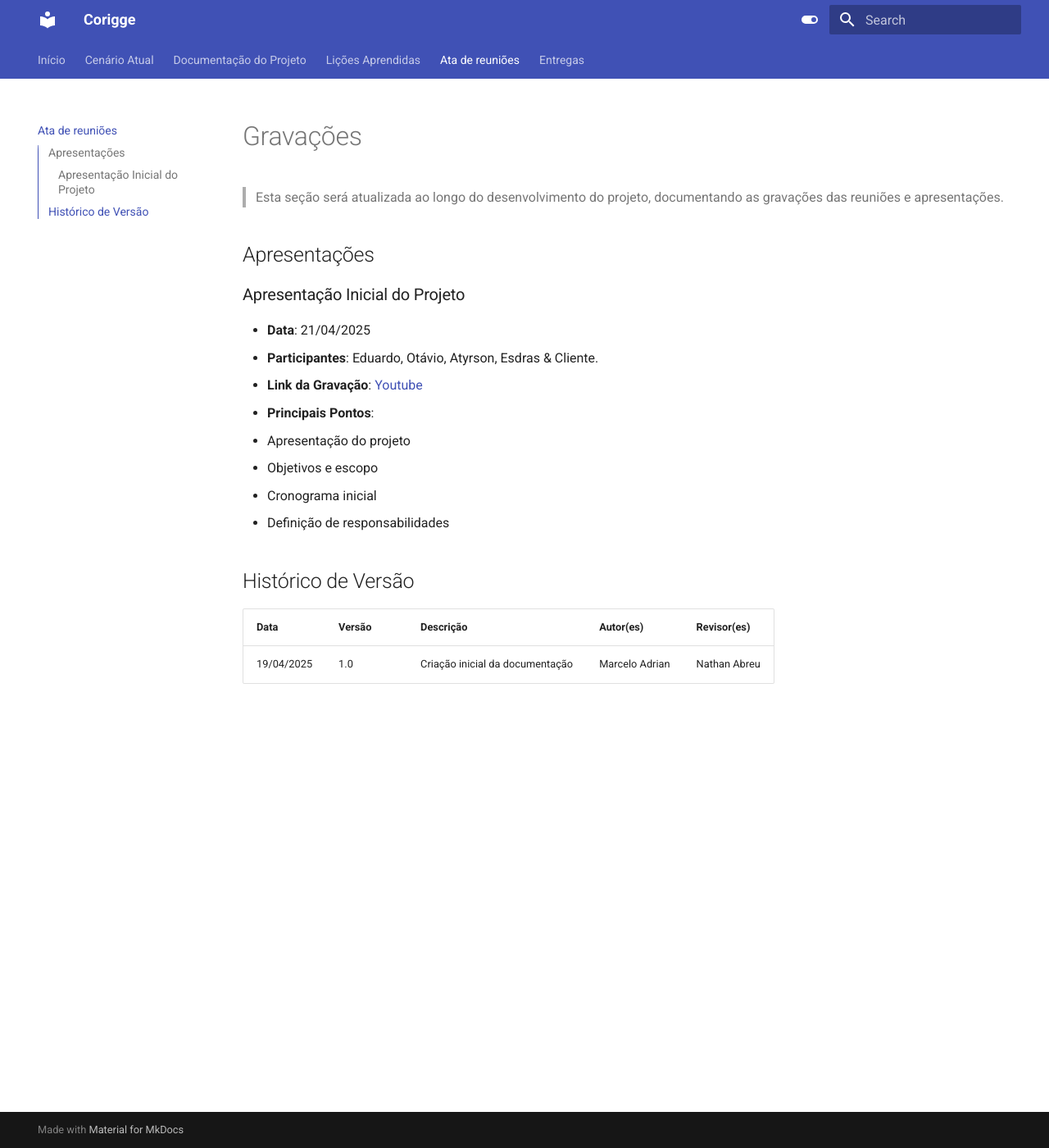
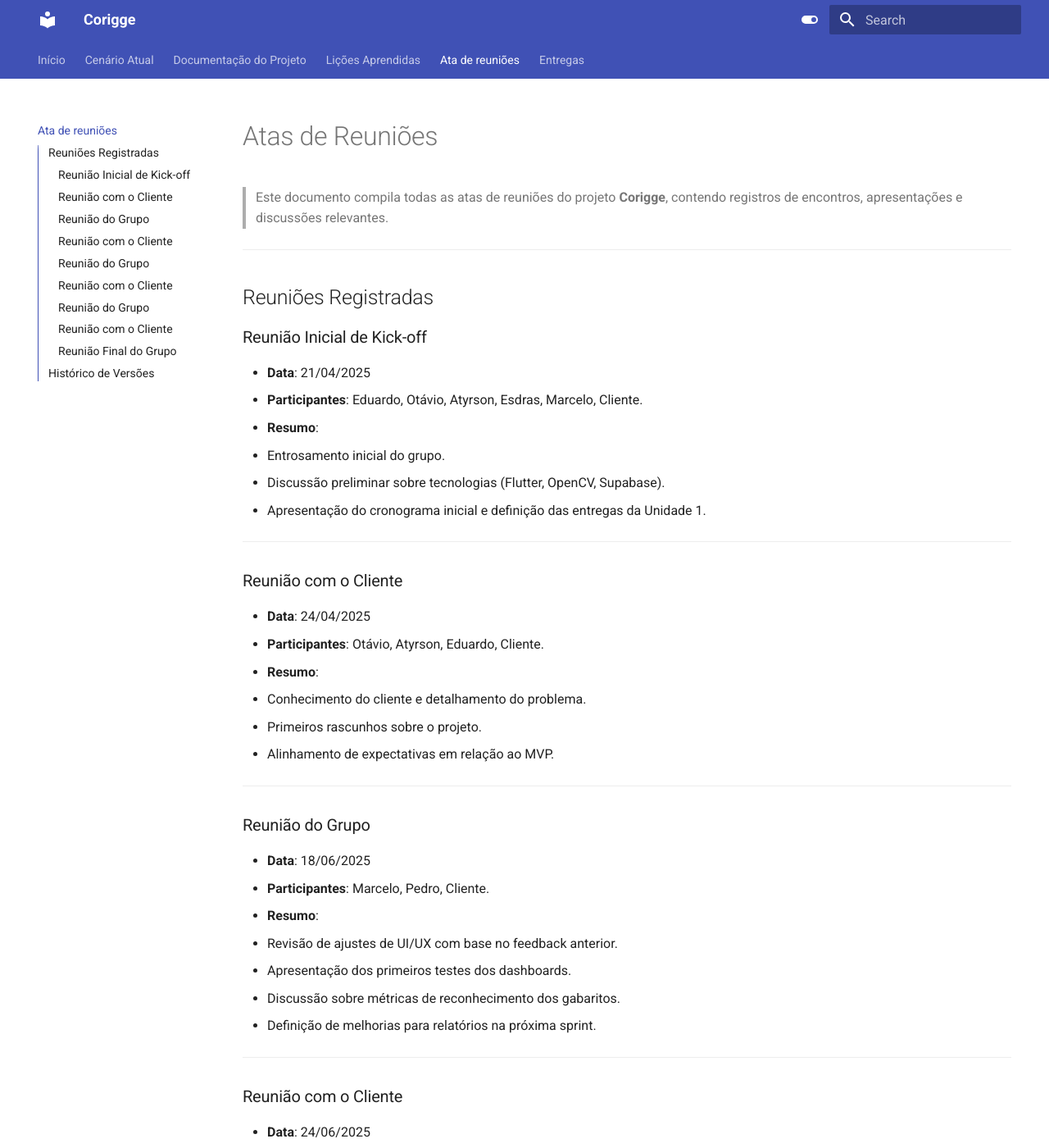
Before and after one commit to mdsreq-fga-unb/2025.1-T01-CORIGGE, an MkDocs documentation site: the page built from docs/gravacoes.md, in a window 1280 px wide and 1400 px high. Shown: the whole window at 82% size. Built offline with MkDocs 1.6.1 and Material for MkDocs 9.7.7, drawn with Linux system fonts in a browser that asks for light colours; some of the changed text lies outside the part shown.

Commit message:
Docs: parcial cronograma

```diff
--- a/docs/gravacoes.md
+++ b/docs/gravacoes.md
@@ -1,22 +1,107 @@
-# Gravações
+# Atas de Reuniões
 
->  Esta seção será atualizada ao longo do desenvolvimento do projeto, documentando as gravações das reuniões e apresentações.
+> Este documento compila todas as atas de reuniões do projeto **Corigge**, contendo registros de encontros, apresentações e discussões relevantes.
 
-## Apresentações
+---
 
-### Apresentação Inicial do Projeto
+## Reuniões Registradas
+
+### Reunião Inicial de Kick-off
 - **Data**: 21/04/2025
-- **Participantes**: Eduardo, Otávio, Atyrson, Esdras & Cliente.
-- **Link da Gravação**: [Youtube](https://youtu.be/AAlX-hS1PKA)
-- **Principais Pontos**:
-  - Apresentação do projeto
-  - Objetivos e escopo
-  - Cronograma inicial
-  - Definição de responsabilidades
+- **Participantes**: Eduardo, Otávio, Atyrson, Esdras, Marcelo, Cliente.
+- **Resumo**:
+  - Entrosamento inicial do grupo.
+  - Discussão preliminar sobre tecnologias (Flutter, OpenCV, Supabase).
+  - Apresentação do cronograma inicial e definição das entregas da Unidade 1.
 
+---
 
-## Histórico de Versão
+### Reunião com o Cliente
+- **Data**: 24/04/2025
+- **Participantes**: Otávio, Atyrson, Eduardo, Cliente.
+- **Resumo**:
+  - Conhecimento do cliente e detalhamento do problema.
+  - Primeiros rascunhos sobre o projeto.
+  - Alinhamento de expectativas em relação ao MVP.
 
-| Data       | Versão | Descrição                                                                 | Autor(es)         | Revisor(es)        |
-|------------|--------|---------------------------------------------------------------------------|-------------------|--------------------|
-| 19/04/2025 | 1.0    | Criação inicial da documentação                                           | Marcelo Adrian    | Nathan Abreu       |
+---
+
+### Reunião do Grupo
+- **Data**: 18/06/2025
+- **Participantes**: Marcelo, Pedro, Cliente.
+- **Resumo**:
+  - Revisão de ajustes de UI/UX com base no feedback anterior.
+  - Apresentação dos primeiros testes dos dashboards.
+  - Discussão sobre métricas de reconhecimento dos gabaritos.
+  - Definição de melhorias para relatórios na próxima sprint.
+
+---
+
+### Reunião com o Cliente
+- **Data**: 24/06/2025
+- **Participantes**: Otávio, Atyrson, Eduardo, Cliente.
+- **Resumo**:
+  - Validação do andamento do projeto com o cliente.
+  - Demonstração do progresso das funcionalidades principais.
+  - Coleta de feedback para os próximos ciclos.
+
+---
+
+### Reunião do Grupo
+- **Data**: 28/06/2025
+- **Participantes**: Otávio, Atyrson, Eduardo, Marcelo Adrian.
+- **Resumo**:
+  - Reajustes pós-feedback da apresentação anterior.
+  - Repriorização das histórias de usuário.
+  - Readequação do planejamento do projeto.
+
+---
+
+### Reunião com o Cliente
+- **Data**: 29/06/2025
+- **Participantes**: Otávio, Atyrson, Eduardo, Cliente.
+- **Resumo**:
+  - Validação do MVP em desenvolvimento.
+  - Revisão e confirmação das histórias prioritárias.
+  - Alinhamento sobre o foco da próxima sprint.
+
+---
+
+### Reunião do Grupo
+- **Data**: 05/07/2025
+- **Participantes**: Marcelo, Otávio, Atyrson, Eduardo, Cliente.
+- **Resumo**:
+  - Apresentação da exportação de dados em .csv e .pdf.
+  - Demonstração da integração inicial com o sistema de pagamentos.
+  - Análise dos primeiros testes de exportação de relatórios.
+  - Cliente sugeriu melhorias no layout visual dos relatórios.
+  - Definição de prioridades para testes de carga.
+
+---
+
+### Reunião com o Cliente
+- **Data**: 12/07/2025
+- **Participantes**: Otávio, Atyrson, Eduardo, Cliente.
+- **Resumo**:
+  - Demonstração final do MVP.
+  - Walkthrough completo do sistema com o cliente.
+  - Validação geral das entregas realizadas.
+
+---
+
+### Reunião Final do Grupo
+- **Data**: 14/07/2025
+- **Participantes**: Marcelo, Eduardo, Pedro, Atyrson.
+- **Resumo**:
+  - Gravação da entrega final.
+  - Revisão e últimos ajustes na documentação.
+  - Preparação para a apresentação presencial.
+
+---
+
+## Histórico de Versões
+
+| Data       | Versão | Descrição                          | Autor(es)         | Revisor(es)      |
+|------------|--------|--------------------------------------|-------------------|------------------|
+| 19/04/2025 | 1.0    | Criação inicial da documentação     | Marcelo Adrian    | Nathan Abreu     |
+| 15/07/2025 | 1.2    | Atualização para entrega final      | Marcelo Adrian    | Nathan Abreu  |
```
Also changed, not shown: docs/cronograma.md (+30 -17 lines), docs/licoes-aprendidas.md (+21 -3 lines).
